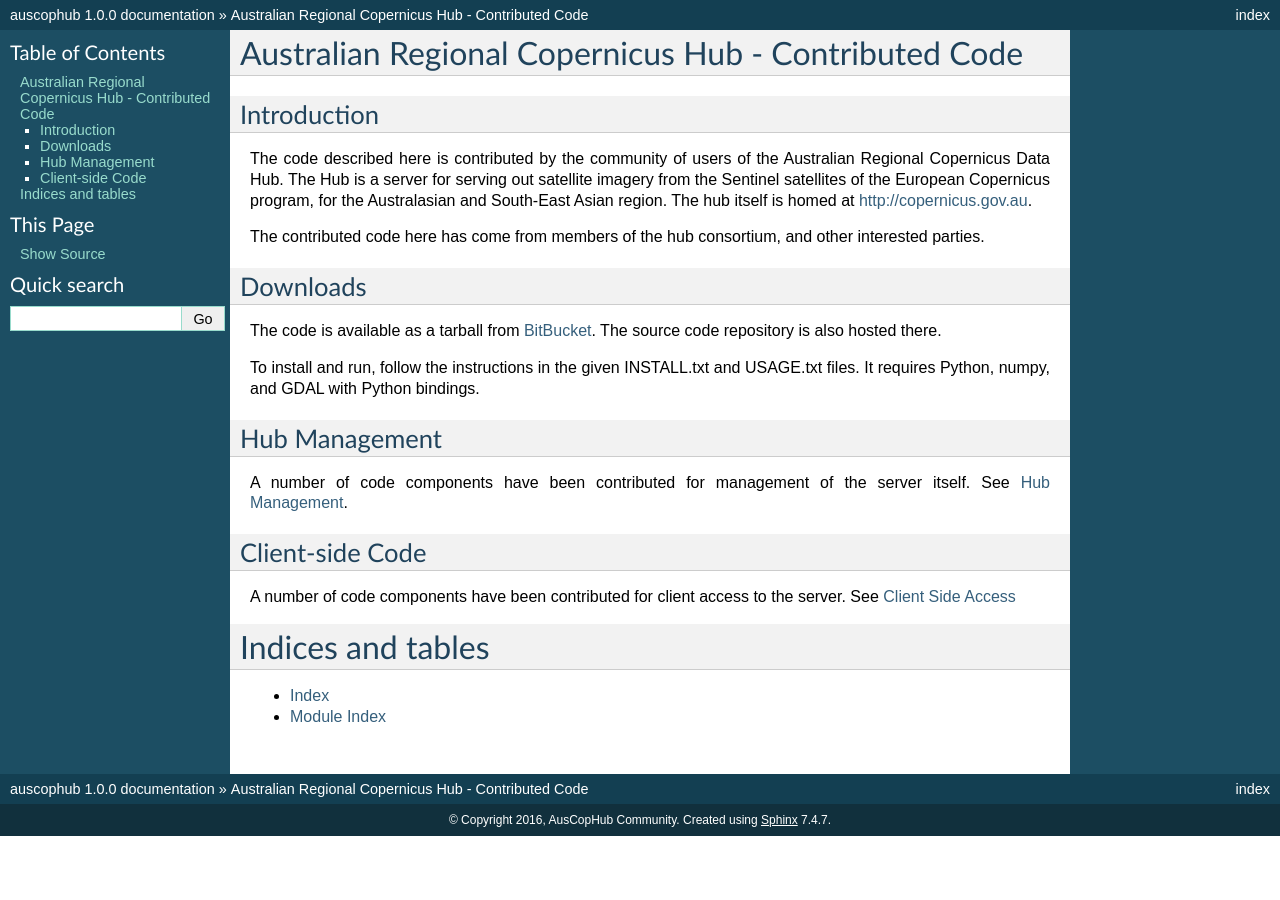
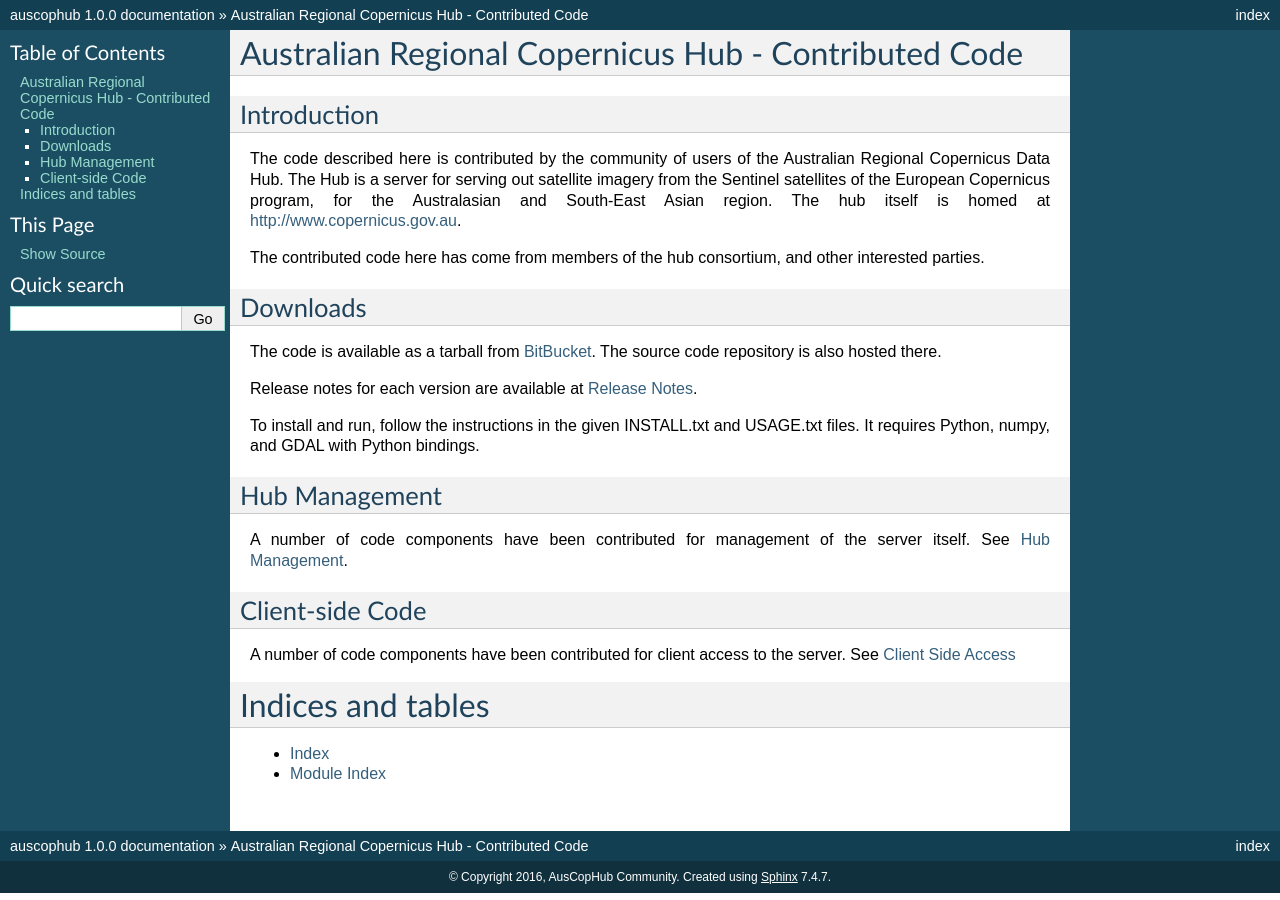
Before and after one commit to CopernicusAustralasia/auscophub, a Sphinx documentation site: the page built from doc/source/index.rst, in a window 1280 px wide. Built offline with Sphinx 7.4.7, drawn with Linux system fonts in a browser that asks for light colours.

Commit message:
Added releastnotes.rst

```diff
--- a/doc/source/index.rst
+++ b/doc/source/index.rst
@@ -7,7 +7,7 @@ The code described here is contributed by the community of users of the Australi
 Regional Copernicus Data Hub. The Hub is a server for serving out satellite
 imagery from the Sentinel satellites of the European Copernicus program, for
 the Australasian and South-East Asian region. The hub itself is homed at
-`<http://copernicus.gov.au>`_.
+`<http://www.copernicus.gov.au>`_.
 
 The contributed code here has come from members of the hub consortium, and other
 interested parties.
@@ -17,6 +17,8 @@ Downloads
 The code is available as a tarball from
 `BitBucket <https://bitbucket.org/chchrsc/auscophub/downloads>`_. The source code
 repository is also hosted there.
+
+Release notes for each version are available at :doc:`releasenotes`.
 
 To install and run, follow the instructions in the given INSTALL.txt and USAGE.txt files.
 It requires Python, numpy, and GDAL with Python bindings.
```
Also changed, not shown: doc/source/releasenotes.rst (added, +44 -0 lines).
